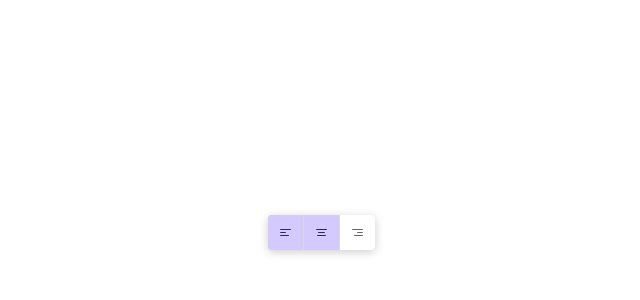
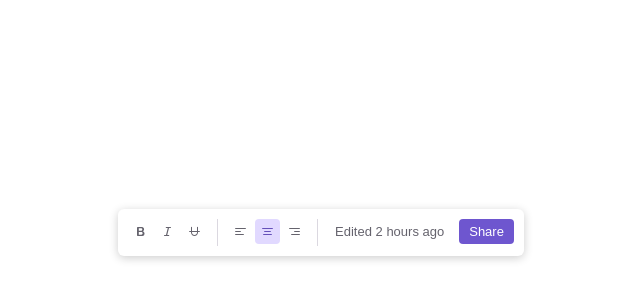
Before and after one commit to yaulhae/ui-lab, a Next.js app: page / in a window 1280 px wide. Shown: the part 168-468 px from the top of the page, without its empty margins (319-959 px from the left). Built offline with nearby package versions, Linux system fonts and the light colour scheme.

Commit message:
툴바 컴포넌트

```diff
--- a/package.json
+++ b/package.json
@@ -35,6 +35,7 @@
     "@radix-ui/react-toast": "^1.2.14",
     "@radix-ui/react-toggle": "^1.1.9",
     "@radix-ui/react-toggle-group": "^1.1.10",
+    "@radix-ui/react-toolbar": "^1.1.10",
     "@radix-ui/react-tooltip": "^1.2.7",
     "classnames": "^2.5.1",
     "clsx": "^2.1.1",
--- a/src/app/page.tsx
+++ b/src/app/page.tsx
@@ -23,6 +23,7 @@ import TabsDemo from "@/components/TabsDemo";
 import ToastDemo from "@/components/ToastDemo";
 import ToggleDemo from "@/components/ToggleDemo";
 import ToggleGroupDemo from "@/components/ToggleGroupDemo";
+import ToolbarDemo from "@/components/ToolbarDemo";
 
 export default function Home() {
   return (
@@ -56,7 +57,8 @@ export default function Home() {
       {/* <TabsDemo /> */}
       {/* <ToastDemo /> */}
       {/* <ToggleDemo /> */}
-      <ToggleGroupDemo />
+      {/* <ToggleGroupDemo /> */}
+      <ToolbarDemo />
     </div>
   );
 }
--- /dev/null
+++ b/src/components/ToolbarDemo.tsx
@@ -0,0 +1,93 @@
+import * as React from "react";
+import {
+  Toolbar,
+  ToolbarButton,
+  ToolbarLink,
+  ToolbarSeparator,
+  ToolbarToggleGroup,
+  ToolbarToggleItem,
+} from "@radix-ui/react-toolbar";
+import {
+  StrikethroughIcon,
+  TextAlignLeftIcon,
+  TextAlignCenterIcon,
+  TextAlignRightIcon,
+  FontBoldIcon,
+  FontItalicIcon,
+} from "@radix-ui/react-icons";
+
+const ToolbarDemo = () => (
+  <Toolbar
+    className="flex w-full min-w-max rounded-md bg-white p-2.5 shadow-[0_2px_10px] shadow-blackA4"
+    aria-label="Formatting options"
+  >
+    <ToolbarToggleGroup type="multiple" aria-label="Text formatting">
+      <ToolbarToggleItem
+        className="ml-0.5 inline-flex h-[25px] flex-shrink-0 flex-grow-0 basis-auto items-center justify-center rounded bg-white px-[5px] text-[13px] leading-none text-mauve11 outline-none first:ml-0 hover:bg-violet3 hover:text-violet11 focus:relative focus:shadow-[0_0_0_2px] focus:shadow-violet7 data-[state=on]:bg-violet5 data-[state=on]:text-violet11"
+        value="bold"
+        aria-label="Bold"
+      >
+        <FontBoldIcon />
+      </ToolbarToggleItem>
+      <ToolbarToggleItem
+        className="ml-0.5 inline-flex h-[25px] flex-shrink-0 flex-grow-0 basis-auto items-center justify-center rounded bg-white px-[5px] text-[13px] leading-none text-mauve11 outline-none first:ml-0 hover:bg-violet3 hover:text-violet11 focus:relative focus:shadow-[0_0_0_2px] focus:shadow-violet7 data-[state=on]:bg-violet5 data-[state=on]:text-violet11"
+        value="italic"
+        aria-label="Italic"
+      >
+        <FontItalicIcon />
+      </ToolbarToggleItem>
+      <ToolbarToggleItem
+        className="ml-0.5 inline-flex h-[25px] flex-shrink-0 flex-grow-0 basis-auto items-center justify-center rounded bg-white px-[5px] text-[13px] leading-none text-mauve11 outline-none first:ml-0 hover:bg-violet3 hover:text-violet11 focus:relative focus:shadow-[0_0_0_2px] focus:shadow-violet7 data-[state=on]:bg-violet5 data-[state=on]:text-violet11"
+        value="strikethrough"
+        aria-label="Strike through"
+      >
+        <StrikethroughIcon />
+      </ToolbarToggleItem>
+    </ToolbarToggleGroup>
+    <ToolbarSeparator className="mx-2.5 w-px bg-mauve6" />
+    <ToolbarToggleGroup
+      type="single"
+      defaultValue="center"
+      aria-label="Text alignment"
+    >
+      <ToolbarToggleItem
+        className="ml-0.5 inline-flex h-[25px] flex-shrink-0 flex-grow-0 basis-auto items-center justify-center rounded bg-white px-[5px] text-[13px] leading-none text-mauve11 outline-none first:ml-0 hover:bg-violet3 hover:text-violet11 focus:relative focus:shadow-[0_0_0_2px] focus:shadow-violet7 data-[state=on]:bg-violet5 data-[state=on]:text-violet11"
+        value="left"
+        aria-label="Left aligned"
+      >
+        <TextAlignLeftIcon />
+      </ToolbarToggleItem>
+      <ToolbarToggleItem
+        className="ml-0.5 inline-flex h-[25px] flex-shrink-0 flex-grow-0 basis-auto items-center justify-center rounded bg-white px-[5px] text-[13px] leading-none text-mauve11 outline-none first:ml-0 hover:bg-violet3 hover:text-violet11 focus:relative focus:shadow-[0_0_0_2px] focus:shadow-violet7 data-[state=on]:bg-violet5 data-[state=on]:text-violet11"
+        value="center"
+        aria-label="Center aligned"
+      >
+        <TextAlignCenterIcon />
+      </ToolbarToggleItem>
+      <ToolbarToggleItem
+        className="ml-0.5 inline-flex h-[25px] flex-shrink-0 flex-grow-0 basis-auto items-center justify-center rounded bg-white px-[5px] text-[13px] leading-none text-mauve11 outline-none first:ml-0 hover:bg-violet3 hover:text-violet11 focus:relative focus:shadow-[0_0_0_2px] focus:shadow-violet7 data-[state=on]:bg-violet5 data-[state=on]:text-violet11"
+        value="right"
+        aria-label="Right aligned"
+      >
+        <TextAlignRightIcon />
+      </ToolbarToggleItem>
+    </ToolbarToggleGroup>
+    <ToolbarSeparator className="mx-2.5 w-px bg-mauve6" />
+    <ToolbarLink
+      className="ml-0.5 hidden h-[25px] flex-shrink-0 flex-grow-0 basis-auto items-center justify-center rounded bg-transparent bg-white px-[5px] text-[13px] leading-none text-mauve11 outline-none first:ml-0 hover:cursor-pointer hover:bg-transparent hover:bg-violet3 hover:text-violet11 focus:relative focus:shadow-[0_0_0_2px] focus:shadow-violet7 data-[state=on]:bg-violet5 data-[state=on]:text-violet11 sm:inline-flex"
+      href="#"
+      target="_blank"
+      style={{ marginRight: 10 }}
+    >
+      Edited 2 hours ago
+    </ToolbarLink>
+    <ToolbarButton
+      className="inline-flex h-[25px] flex-shrink-0 flex-grow-0 basis-auto items-center justify-center rounded bg-violet9 px-2.5 text-[13px] leading-none text-white outline-none hover:bg-violet10 focus:relative focus:shadow-[0_0_0_2px] focus:shadow-violet7"
+      style={{ marginLeft: "auto" }}
+    >
+      Share
+    </ToolbarButton>
+  </Toolbar>
+);
+
+export default ToolbarDemo;
```
Also changed, not shown: 1 other file (tests, documents, lock files or other folders).
